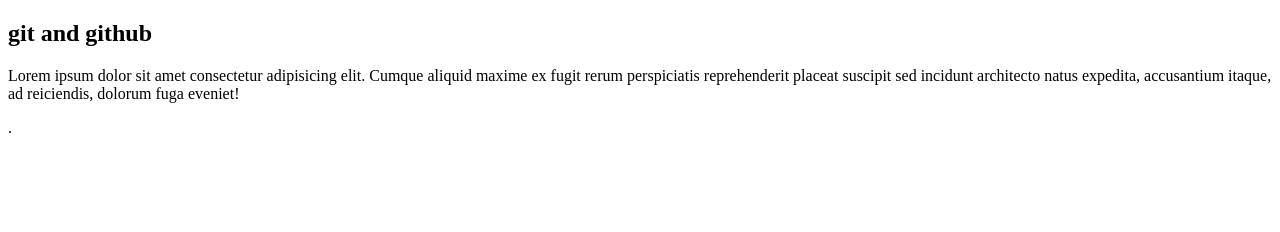
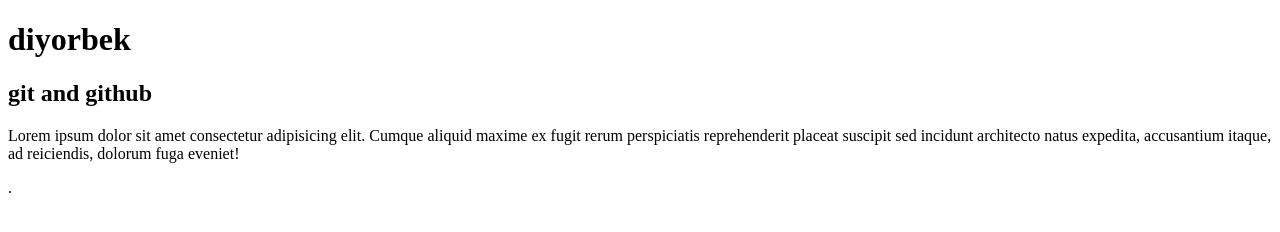
Before and after one commit to diyorbek2010j/devoleper, a plain HTML site: page index.html in a window 1280 px wide. Drawn offline with Linux system fonts and the light colour scheme.

Commit message:
diyorbek

```diff
--- a/index.html
+++ b/index.html
@@ -6,6 +6,7 @@
     <title>Document</title>
 </head>
 <body>
+    <h1>diyorbek</h1>
     <h2>git and github</h2>
 <p>Lorem ipsum dolor sit amet consectetur adipisicing elit. Cumque aliquid maxime ex fugit rerum perspiciatis reprehenderit placeat suscipit sed incidunt architecto natus expedita, accusantium itaque, ad reiciendis, dolorum fuga eveniet!</p>
 .
--- a/style.css
+++ b/style.css
@@ -4,3 +4,7 @@
     box-sizing: border-box;
     font-family: sans-serifh2;
 }
+body{
+    background: darkorchid;
+    color: aliceblue;
+}
```
